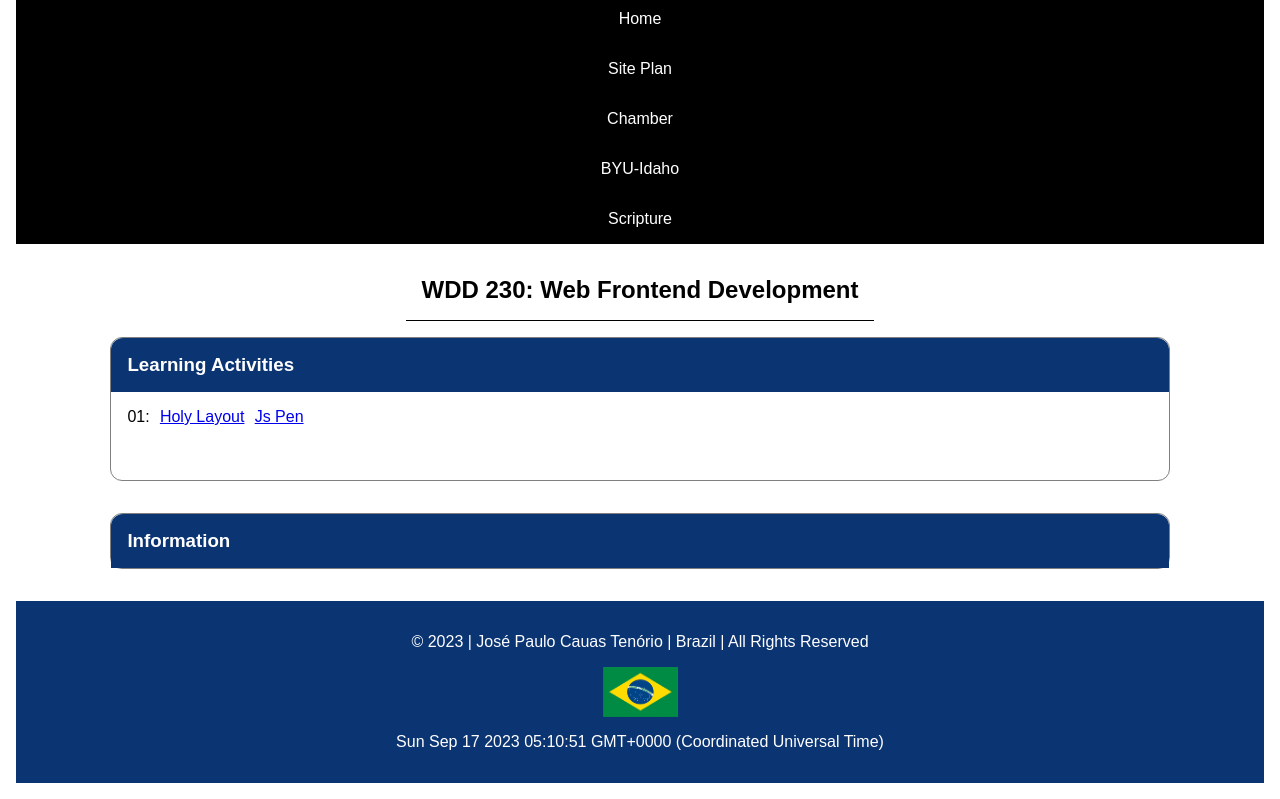
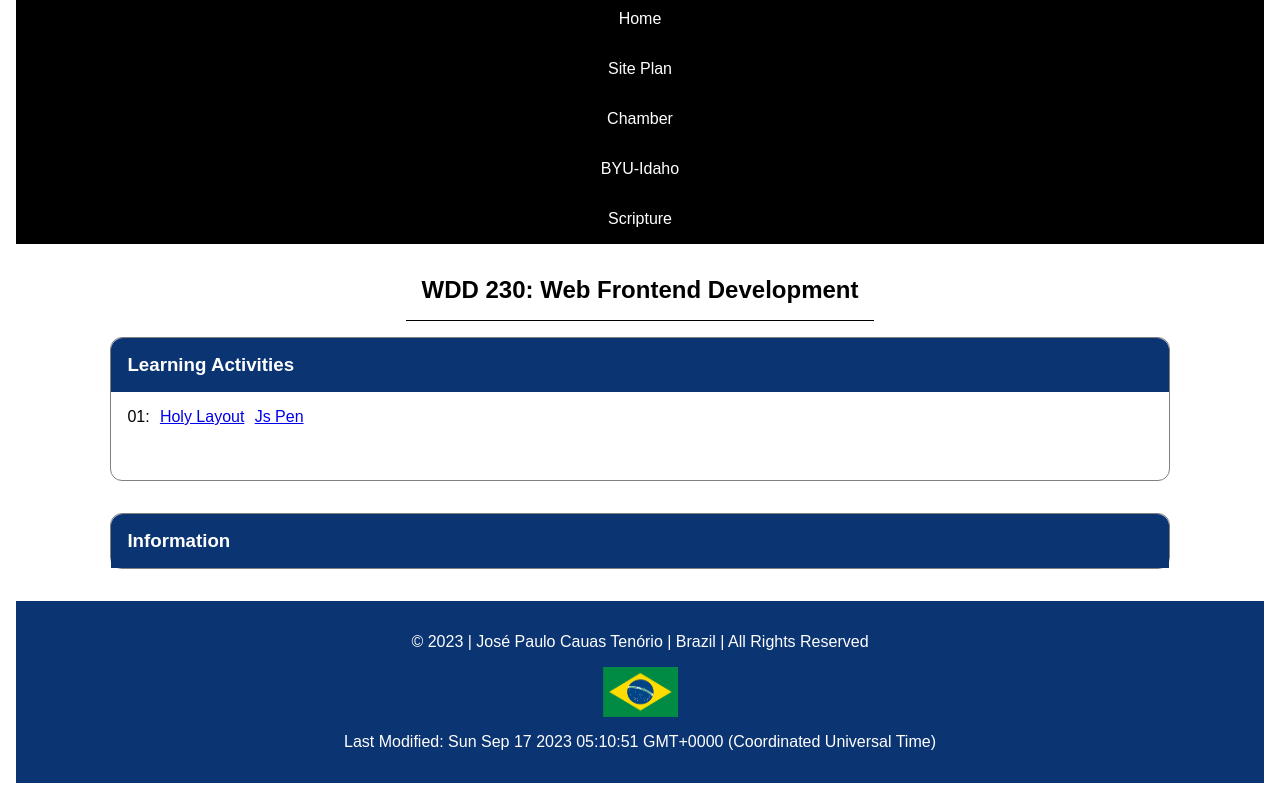
Before and after one commit to jpaulocts/wdd230, a plain HTML site: page indext.html in a window 1280 px wide. Shown: the part 179-978 px from the top of the page. Drawn offline with Linux system fonts and the light colour scheme; a web font is replaced by a local one.

Commit message:
updating last modified text

```diff
--- a/indext.html
+++ b/indext.html
@@ -39,7 +39,7 @@
     <footer>
         <p>&copy; <span id="year"></span> | José Paulo Cauas Tenório | Brazil | All Rights Reserved </p>
         <img src="images/brazilflag.png.png" alt="Brazil's flag" width="75" height="50">
-        <p id="modified"></p>
+        <p >Last Modified: <span id="modified"></span></p>
     </footer>
     <script src="scripts/getdates.js"></script>
 </body>
```
